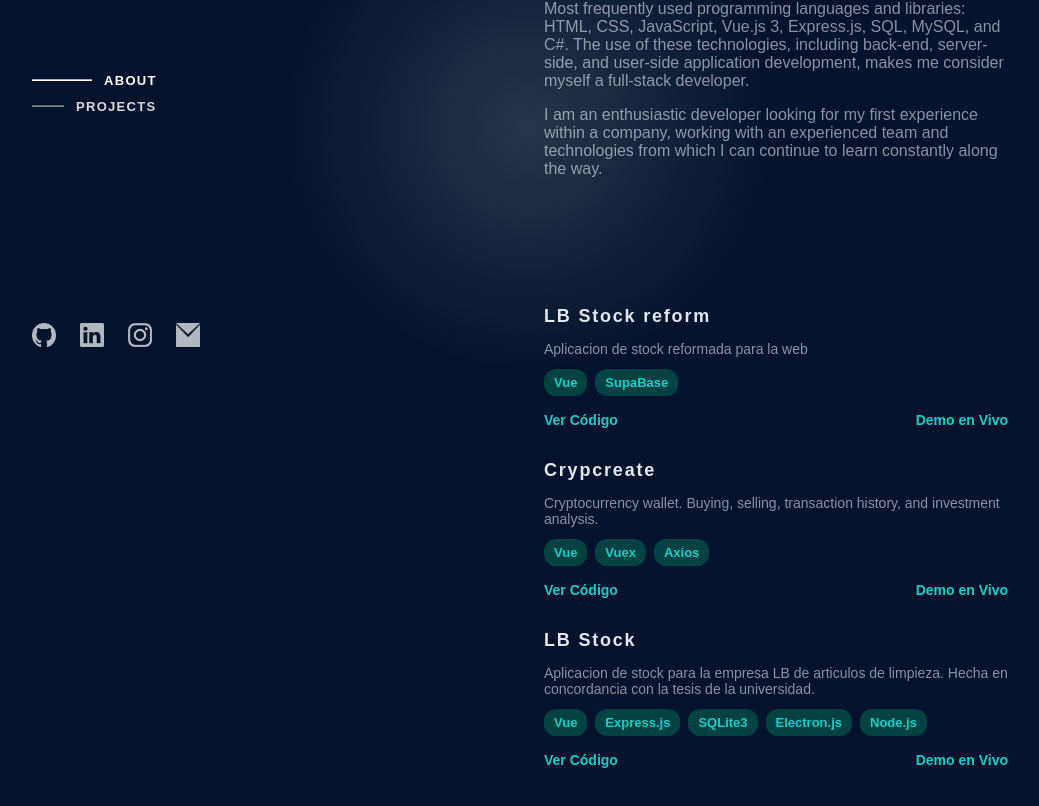
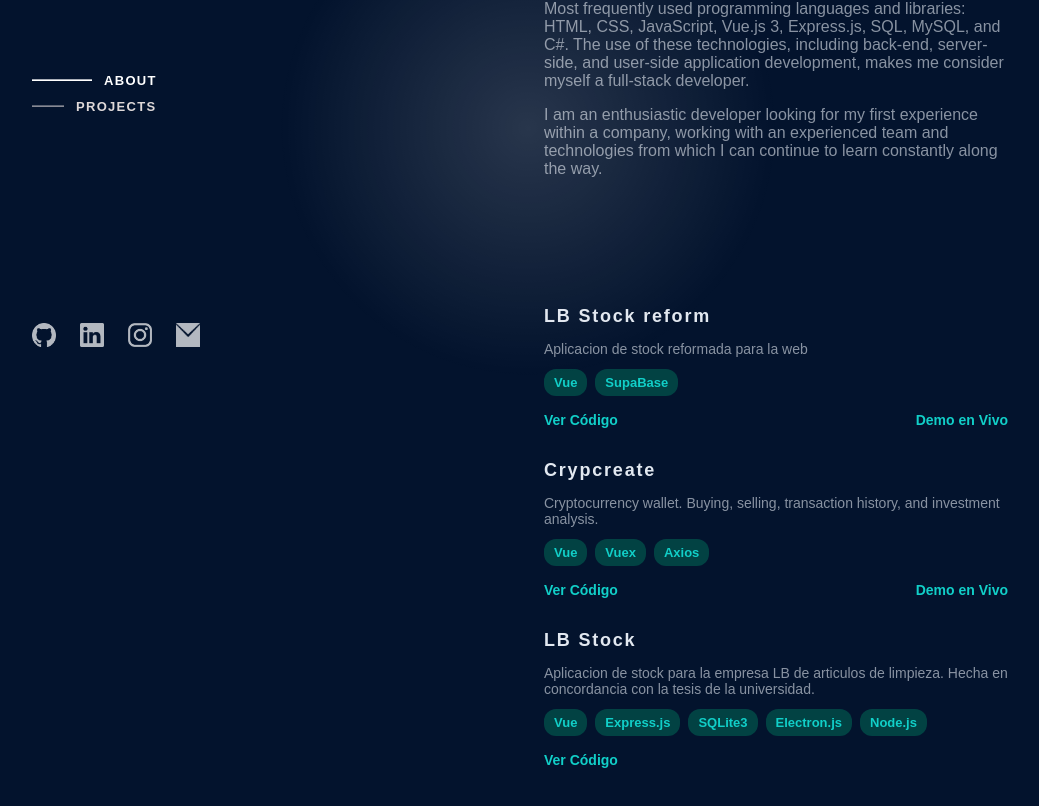
Before and after one commit to JoaRampa/JoaRampa.github.io, a Vue app: page / in a window 1280 px wide. Shown: the part 272-1078 px from the top of the page, without its empty margins (112-1151 px from the left). Built offline with nearby package versions, Linux system fonts and the light colour scheme.

Commit message:
just hidden livelink

```diff
--- a/src/components/projectCard.vue
+++ b/src/components/projectCard.vue
@@ -8,7 +8,7 @@
       </div>
       <div class="card-links">
         <a :href="codeLink" target="_blank" class="card-link">Ver Código</a>
-        <a :href="liveLink" target="_blank" class="card-link">Demo en Vivo</a>
+        <a :href="liveLink" target="_blank" class="card-link" v-if="liveLink">Demo en Vivo</a>
       </div>
     </div>
   </div>
```
